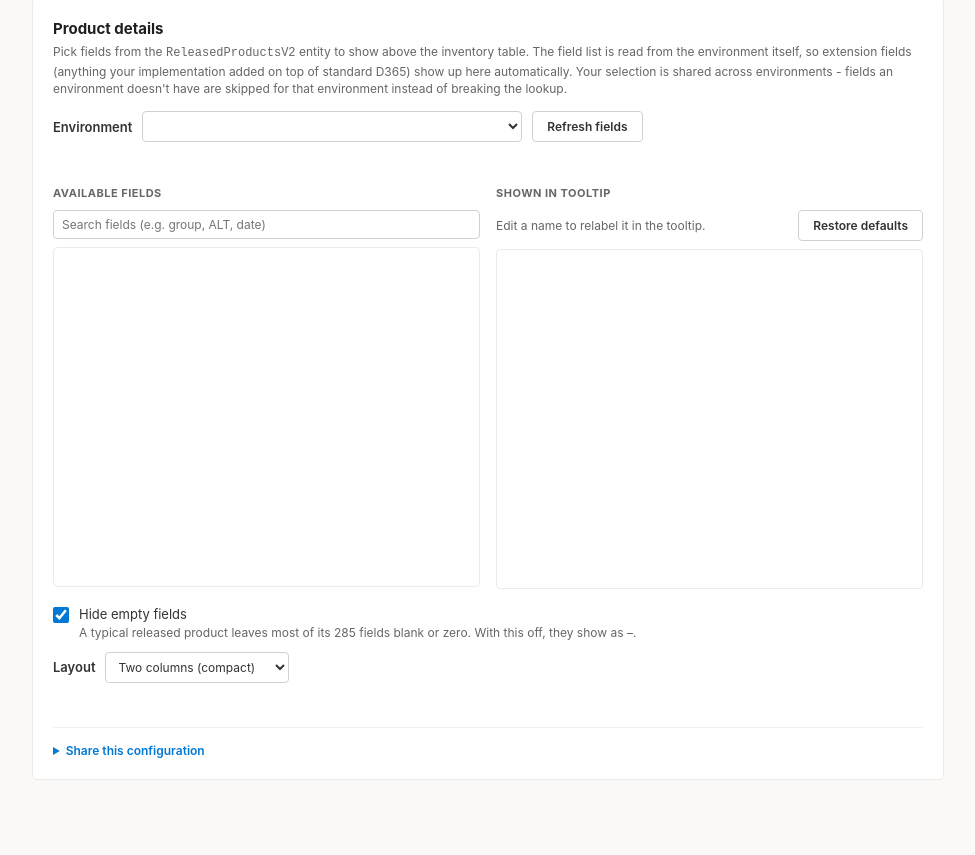
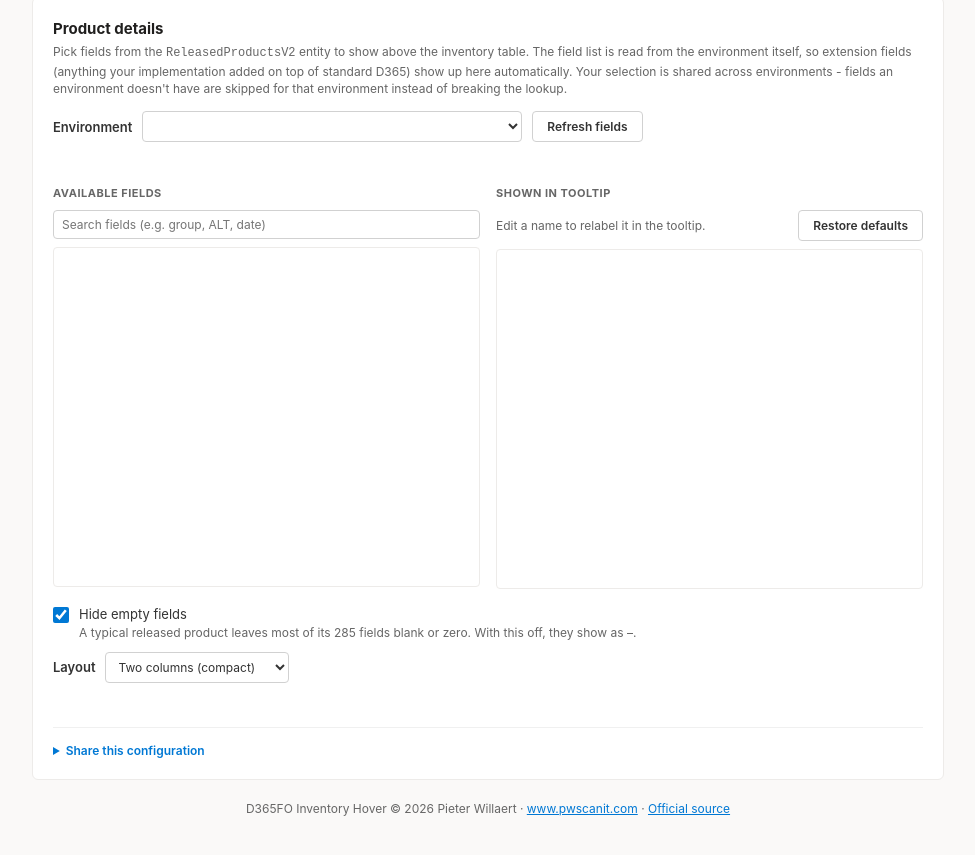
Before and after one commit to willaertpieter/d365fo-inventory-hover, a browser extension: page options.html in a window 1280 px wide. Shown: the part 451-1306 px from the top of the page, without its empty margins (152-1127 px from the left). Drawn offline with Linux system fonts and the light colour scheme.

Commit message:
Add copyright notices and an author link to the popup and settings
Every shipped file starts with a copyright and license notice, so anyone
who unzips the extension, or asks an AI assistant to rework it, sees the
terms. The manifest's homepage_url points to the official repository.

The toolbar popup shows "(c) 2026 Pieter Willaert" with a link to
www.pwscanit.com above "Refresh inventory data"; the settings page has
the same line plus a link to the official source in its footer. The
tooltip is unchanged. PRIVACY.md notes that these links open only when
clicked.

```diff
--- a/options.html
+++ b/options.html
@@ -1,4 +1,13 @@
 <!DOCTYPE html>
+<!--
+  D365FO Inventory Hover
+  https://github.com/willaertpieter/d365fo-inventory-hover
+  Copyright (c) 2026 Pieter Willaert. All rights reserved.
+
+  Free to use. Redistributing, deploying a modified version or rebranding
+  this software is not allowed. Removing this notice is not allowed.
+  See the LICENSE file for the full terms.
+-->
 <html lang="en">
 <head>
   <meta charset="UTF-8">
@@ -285,6 +294,17 @@
       font-size: 11px;
       resize: vertical;
     }
+
+    .credit {
+      color: #666;
+      font-size: 12px;
+      text-align: center;
+      margin-top: 8px;
+    }
+
+    .credit a {
+      color: #0078d4;
+    }
   </style>
 </head>
 <body>
@@ -375,6 +395,12 @@
         </div>
       </details>
     </div>
+
+    <div class="credit">
+      D365FO Inventory Hover &copy; 2026 Pieter Willaert &middot;
+      <a href="https://www.pwscanit.com" target="_blank" rel="noopener">www.pwscanit.com</a> &middot;
+      <a href="https://github.com/willaertpieter/d365fo-inventory-hover" target="_blank" rel="noopener">Official source</a>
+    </div>
   </div>
 
   <script src="options.js"></script>
```
Also changed, not shown: PRIVACY.md (+2 -0 lines), background.js (+10 -0 lines), content-product-fields.js (+10 -0 lines), content.js (+10 -0 lines), options.js (+10 -0 lines), popup.html (+24 -0 lines), popup.js (+10 -0 lines), styles.css (+10 -0 lines), CHANGELOG.md, manifest.json.
